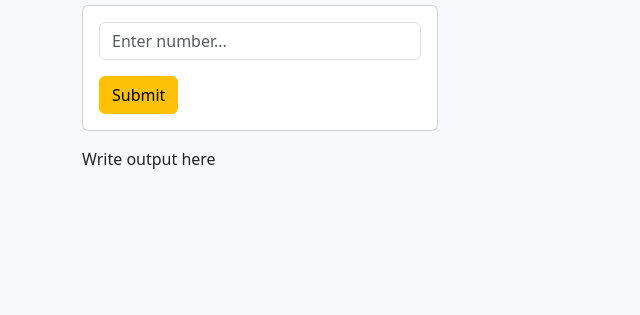
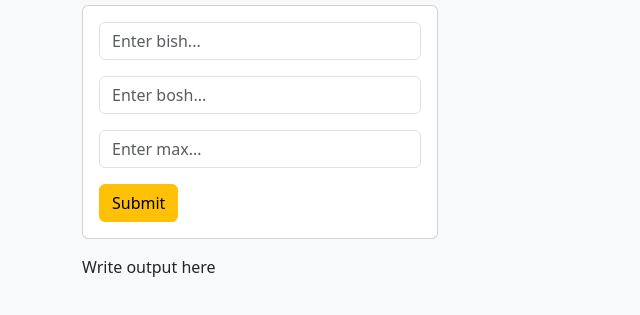
Before and after one commit to johnkallstrom-lexicon-2024/BishBoshTodos, a plain HTML site: page BishBosh/index.html in a window 1280 px wide. Shown: the part 45-360 px from the top of the page, without its empty margins (0-640 px from the left). Drawn offline with nearby package versions, Linux system fonts and the light colour scheme.

Commit message:
Input fields

```diff
--- a/BishBosh/index.html
+++ b/BishBosh/index.html
@@ -22,7 +22,21 @@
                 <input
                   type="number"
                   class="form-control"
-                  placeholder="Enter number..."
+                  placeholder="Enter bish..."
+                />
+              </div>
+              <div class="mb-3">
+                <input
+                  type="number"
+                  class="form-control"
+                  placeholder="Enter bosh..."
+                />
+              </div>
+              <div class="mb-3">
+                <input
+                  type="number"
+                  class="form-control"
+                  placeholder="Enter max..."
                 />
               </div>
               <button type="button" class="btn btn-warning">Submit</button>
```
